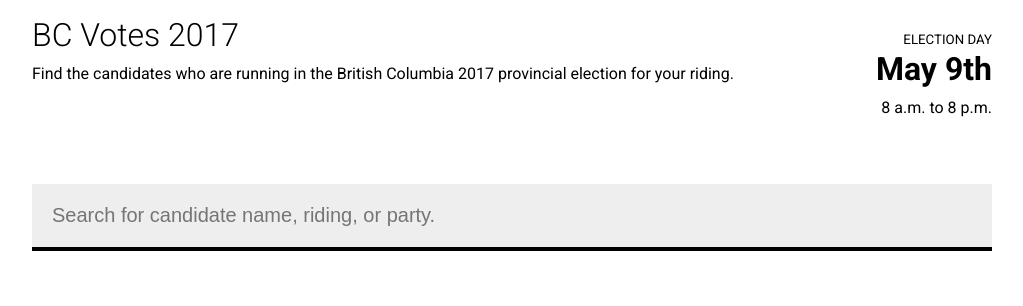
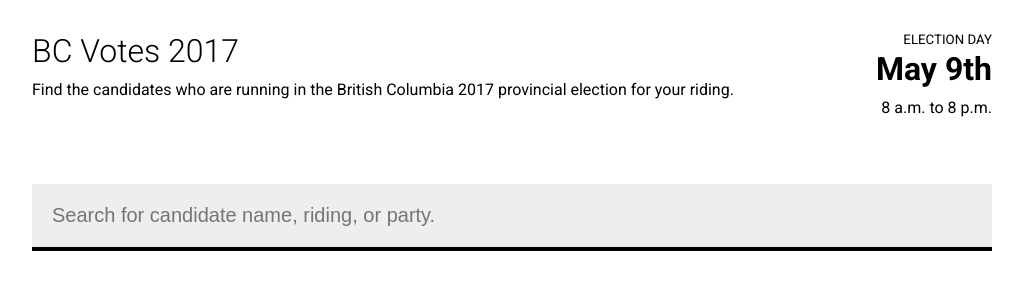
Before and after one commit to masterxyth/bcvotes, a Flask app: template templates/index.html in a window 1280 px wide. Shown: the top 306 px of the page, without its empty margins (128-1151 px from the left). Run offline with Flask 2, Linux system fonts and the light colour scheme; the template is opened without the code that fills it, so the values that code supplies are empty.

Commit message:
add padding to header and fix scroll bar layout changes

```diff
--- a/static/style.css
+++ b/static/style.css
@@ -1,6 +1,11 @@
 @import url('https://fonts.googleapis.com/css?family=Roboto:300,400,700');
 
 /* Typography */
+
+html {
+    overflow-y: scroll;
+}
+
 
 body {
     font-family: "Roboto", "Lucida Grande", sans-serif;
@@ -35,6 +40,7 @@ p {
 }
 
 .left-header {
+    padding-top: 1em;
     grid-area: left-header;
 }
 
```
